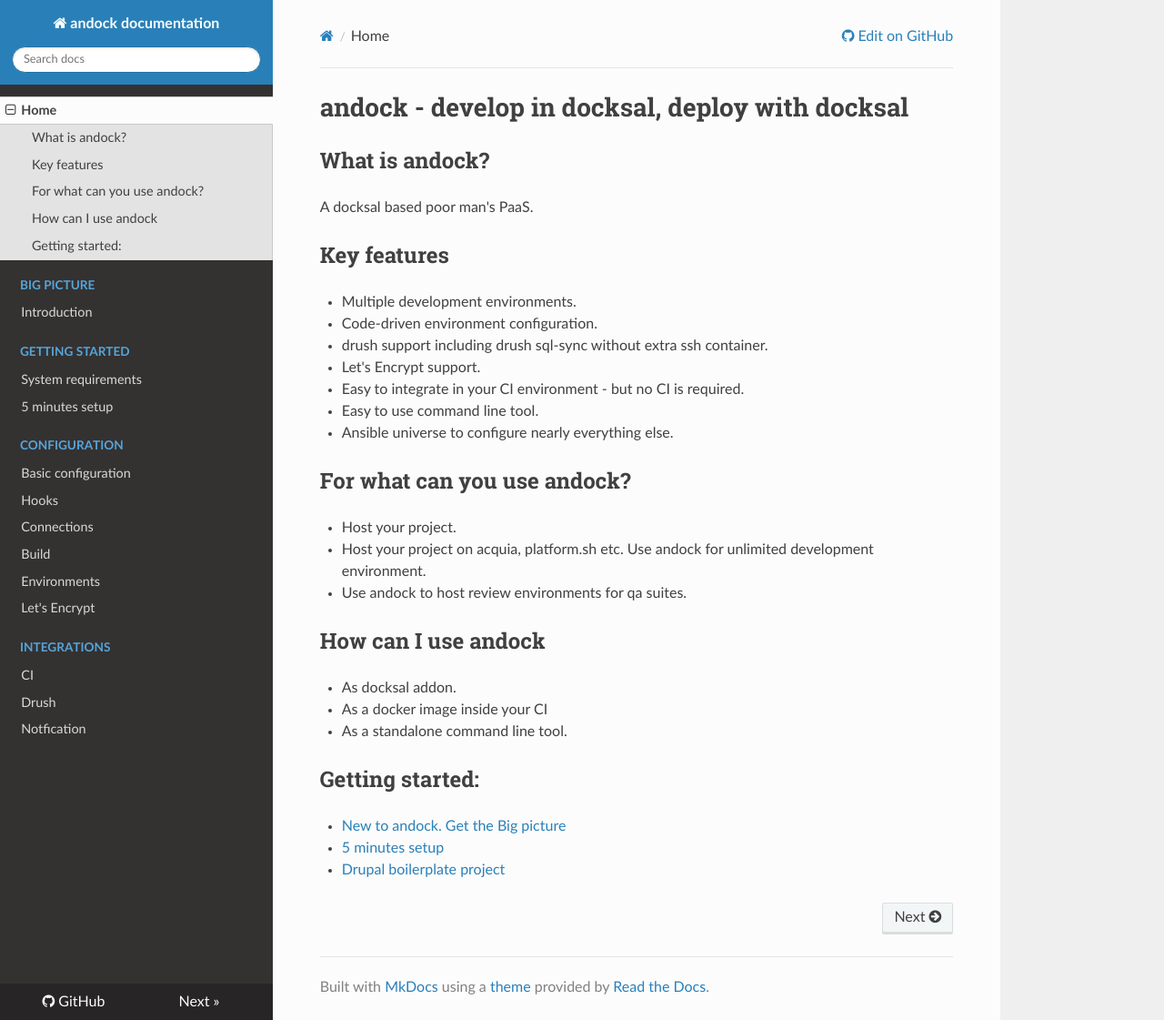
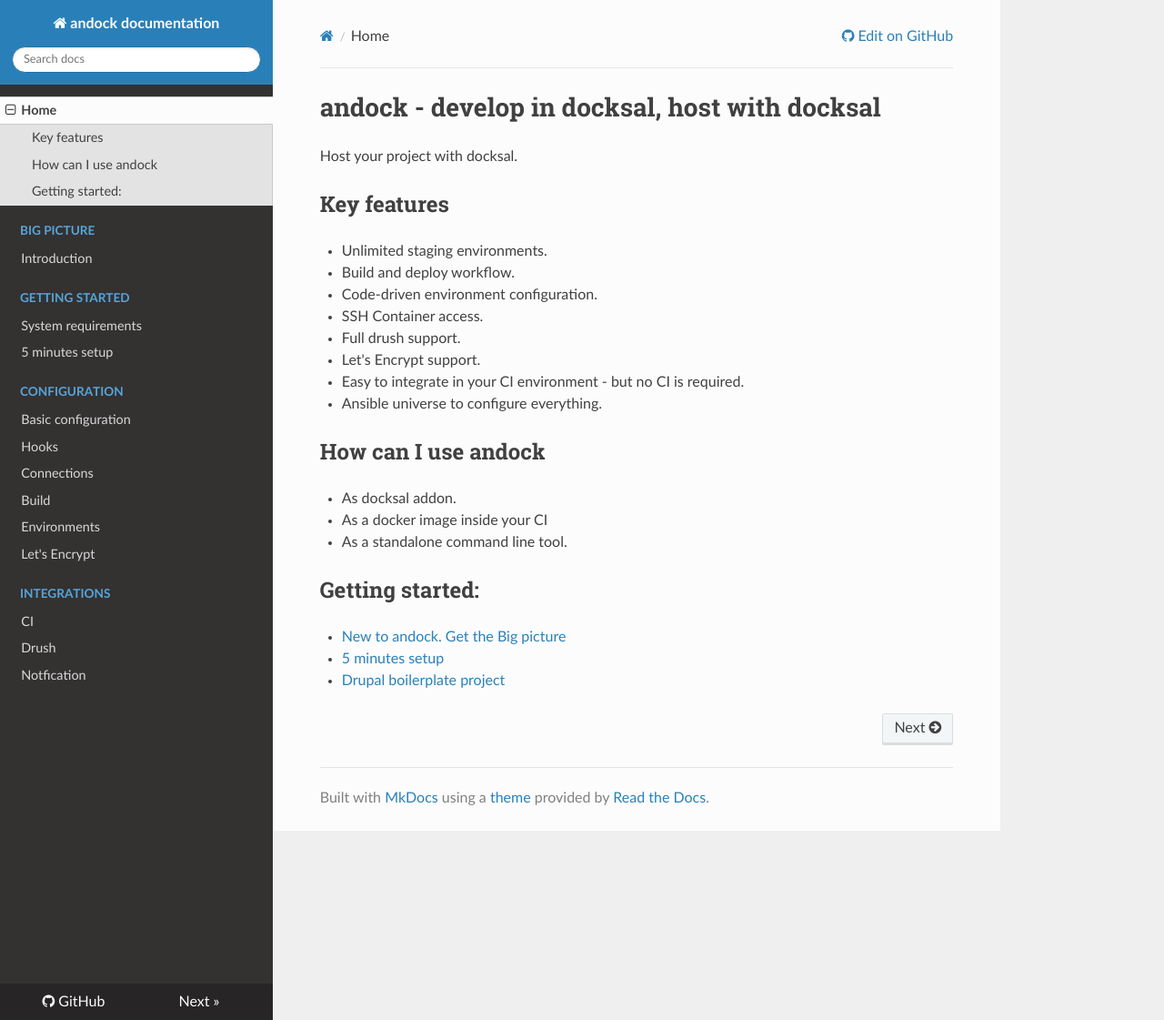
Before and after one commit to andock/andock, an MkDocs documentation site: the page built from docs/index.md, in a window 1280 px wide and 1121 px high. Shown: the whole window at 91% size. Built offline with MkDocs 1.6.1, drawn with Linux system fonts in a browser that asks for light colours; nearby versions of some CDN libraries; old or Windows-style settings are respelled for this version of MkDocs.

```diff
--- a/docs/index.md
+++ b/docs/index.md
@@ -1,28 +1,22 @@
-# andock - develop in docksal, deploy with docksal
+# andock - develop in docksal, host with docksal
 
-## What is andock?
-A docksal based poor man's PaaS.<br>
+Host your project with docksal.<br>
 
 ## Key features
-* Multiple development environments.
+* Unlimited staging environments.
+* Build and deploy workflow.
 * Code-driven environment configuration.
-* drush support including drush sql-sync without extra ssh container.
+* SSH Container access.
+* Full drush support.
 * Let's Encrypt support.
 * Easy to integrate in your CI environment - but no CI is required.
-* Easy to use command line tool.
-* Ansible universe to configure nearly everything else.
-
-## For what can you use andock?
-* Host your project.
-* Host your project on acquia, platform.sh etc. Use andock for unlimited development environment.
-* Use andock to host review environments for qa suites.
+* Ansible universe to configure everything.
 
 ## How can I use andock
 * As docksal addon.
 * As a docker image inside your CI
 * As a standalone command line tool.
 
-
 ## Getting started:
 * [New to andock. Get the Big picture](big-picture/introduction.md)
 * [5 minutes setup](getting-started/docksal.md)
```
Also changed, not shown: docs/getting-started/docksal.md (+12 -6 lines), 1 other file.
